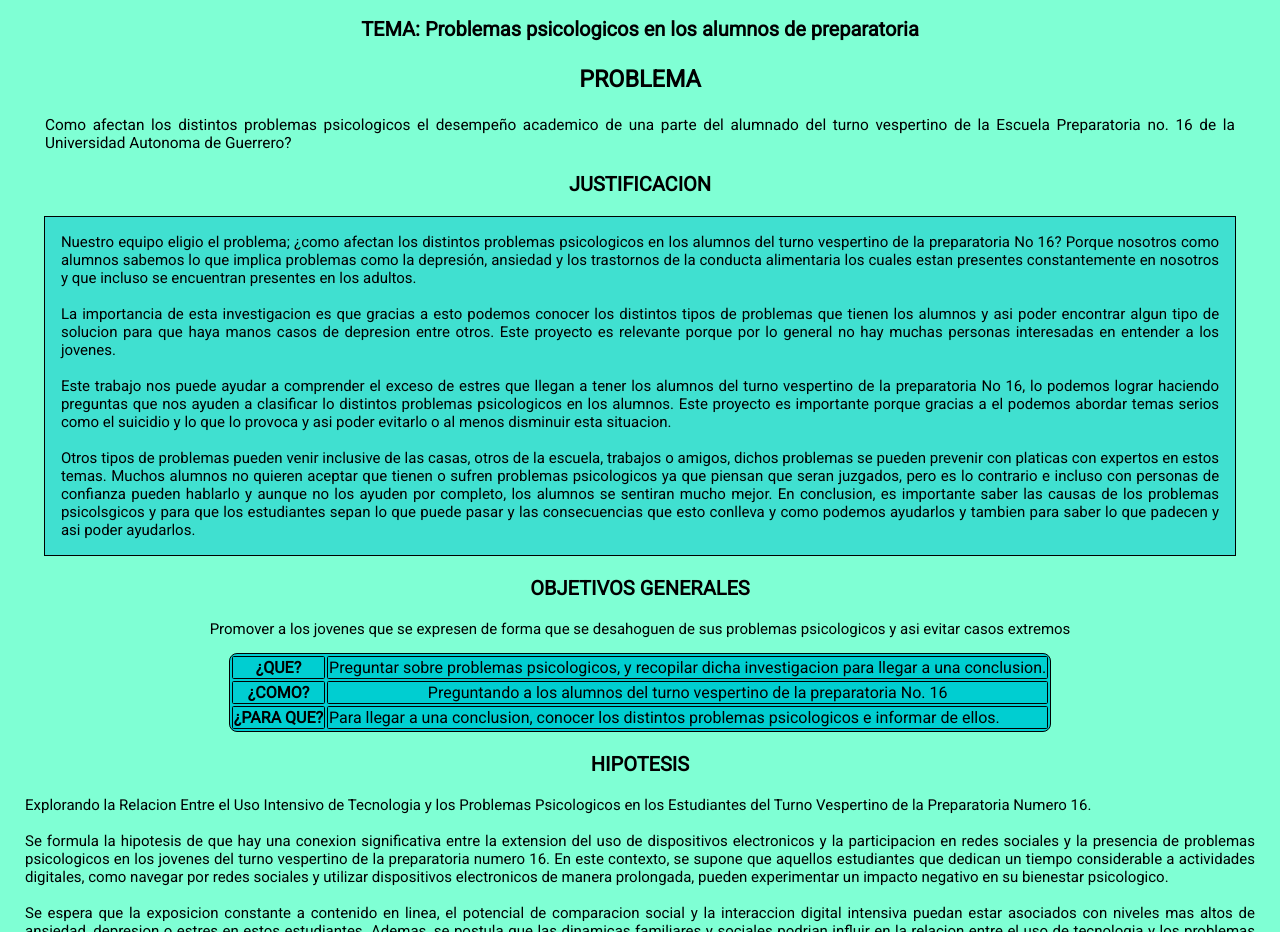
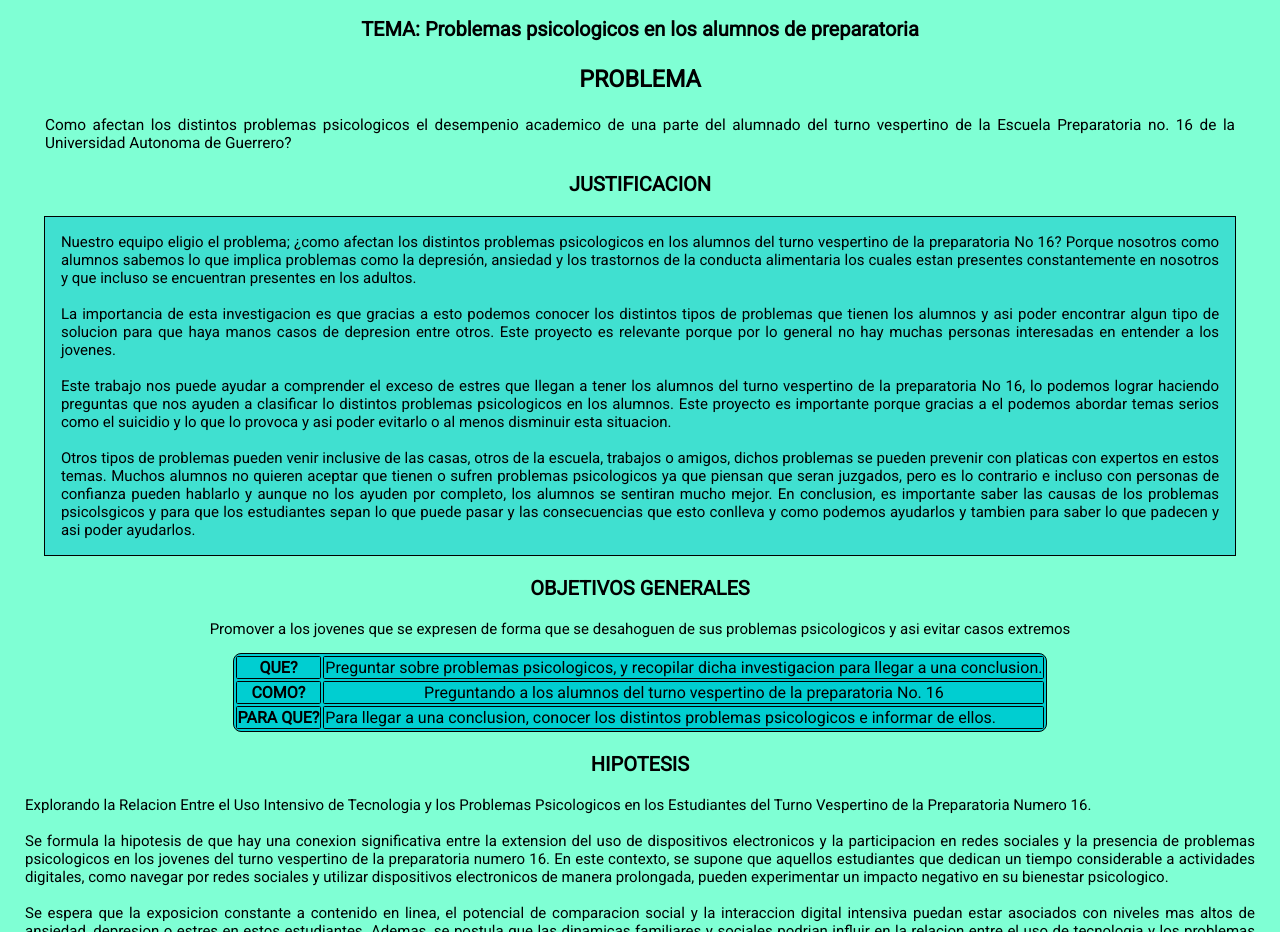
Before and after one commit to IamAldair/proyect-investigation, a plain HTML site: page index.html in a window 1280 px wide. Shown: the part 269-1201 px from the top of the page. Drawn offline with Linux system fonts and the light colour scheme.

Commit message:
syntax correction

```diff
--- a/index.html
+++ b/index.html
@@ -20,7 +20,7 @@
   </main>
   <div id="problema">
     <h3>PROBLEMA</h3>
-    <p id="texto2">Como afectan los distintos problemas psicologicos el desempeño academico de una parte del alumnado del
+    <p id="texto2">Como afectan los distintos problemas psicologicos el desempenio academico de una parte del alumnado del
         turno vespertino de la Escuela Preparatoria no. 16 de la Universidad Autonoma de Guerrero?</p>
   </div>
   <div>
@@ -42,15 +42,15 @@
     <table class="table">
       <tbody>
         <tr>
-          <th>¿QUE?</th>
+          <th>QUE?</th>
           <td>Preguntar sobre problemas psicologicos, y recopilar dicha investigacion para llegar a una conclusion.</td>
         </tr>
         <tr>
-          <th>¿COMO?</th>
+          <th>COMO?</th>
           <td id="texto-table">Preguntando a los alumnos del turno vespertino de la preparatoria No. 16</td>
         </tr>
         <tr>
-          <th>¿PARA QUE?</th>
+          <th>PARA QUE?</th>
           <td>Para llegar a una conclusion, conocer los distintos problemas psicologicos e informar de ellos.</td>
         </tr>
       </tbody>
```
